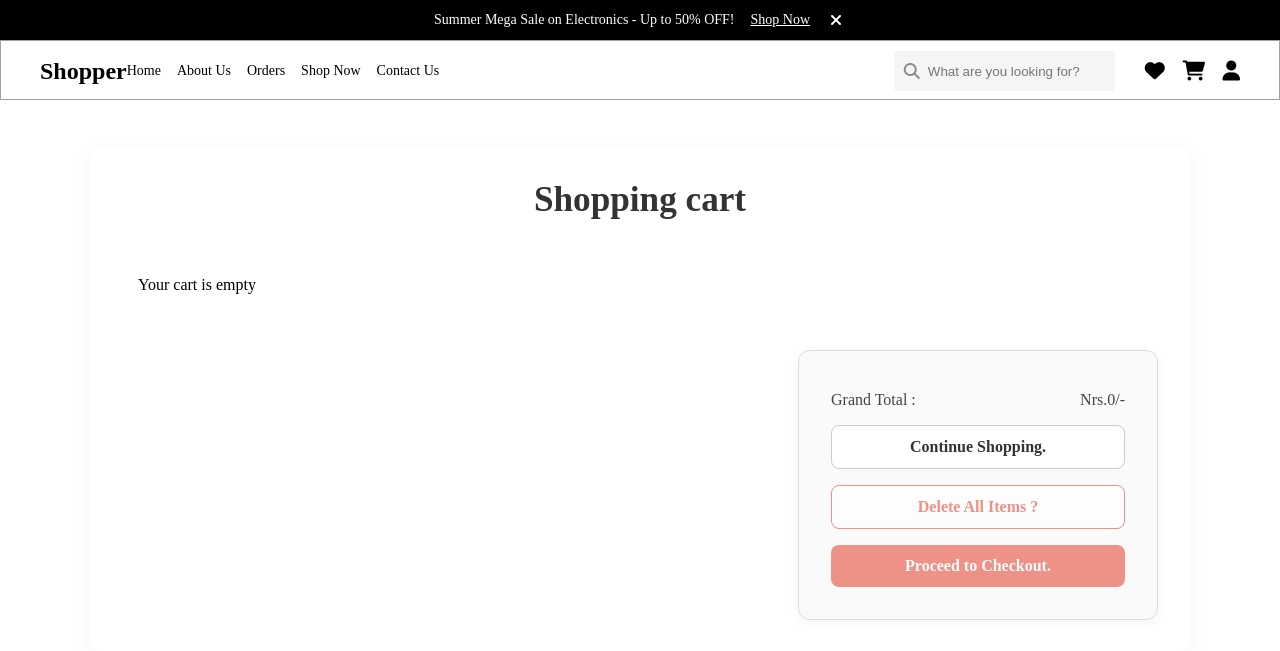
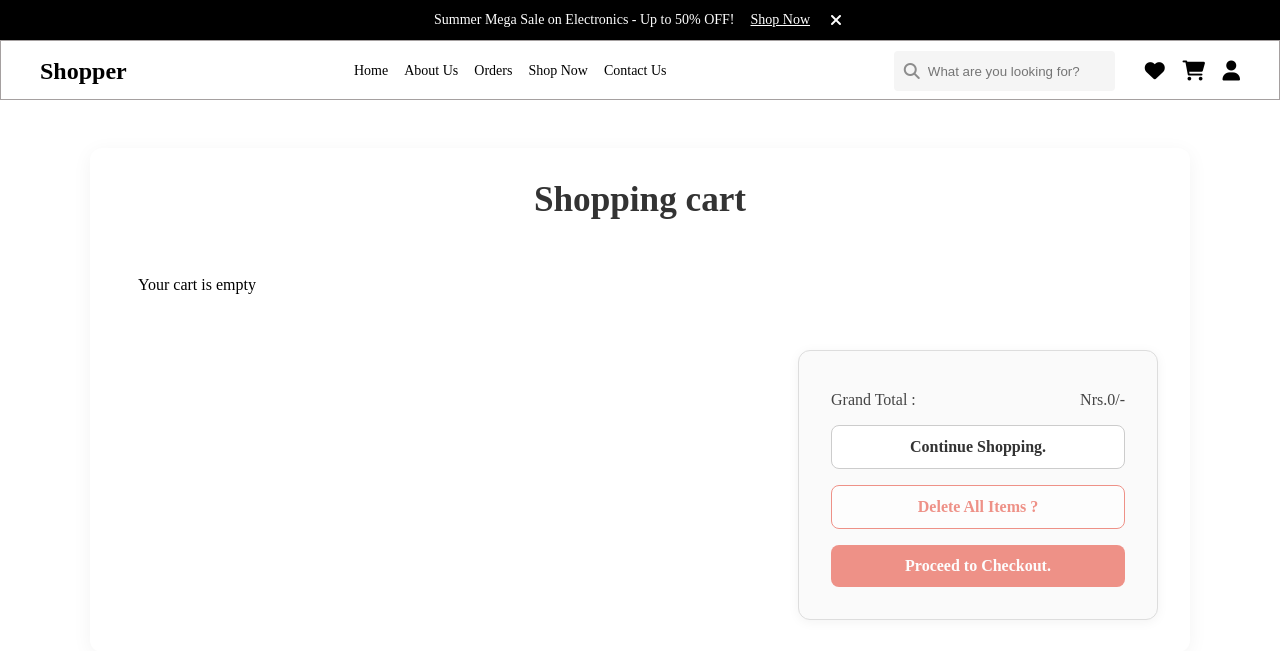
Before and after one commit to bishwaschhantyal/Ecommerce, a PHP site: page /cart.php in a window 1280 px wide. Shown: the top 651 px of the page. Run offline with PHP 8.4, Linux system fonts and the light colour scheme; data that the repository does not hold is empty; some libraries are stand-ins or nearby versions.

Commit message:
merge conflicts

```diff
--- a/css/header.css
+++ b/css/header.css
@@ -55,8 +55,7 @@ a {
     gap: 16px;
     font-size: 14px;
     font-weight: 500;
-    <<<<<<< HEAD justify-content: center;
-    =======>>>>>>>22b8e53c3d0715df423287c85652ed9e5e6bb24e
+    justify-content: center;
 }
 
 .navbar a:hover {
```
